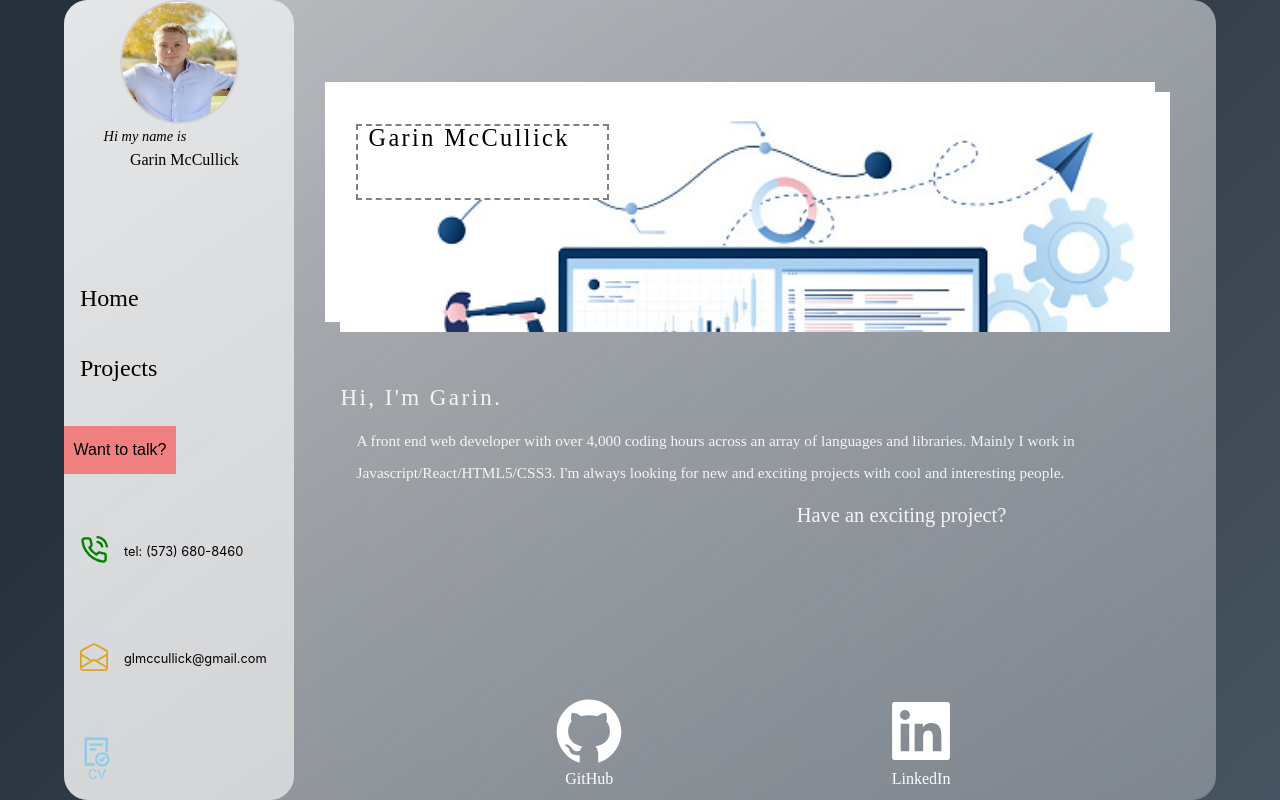
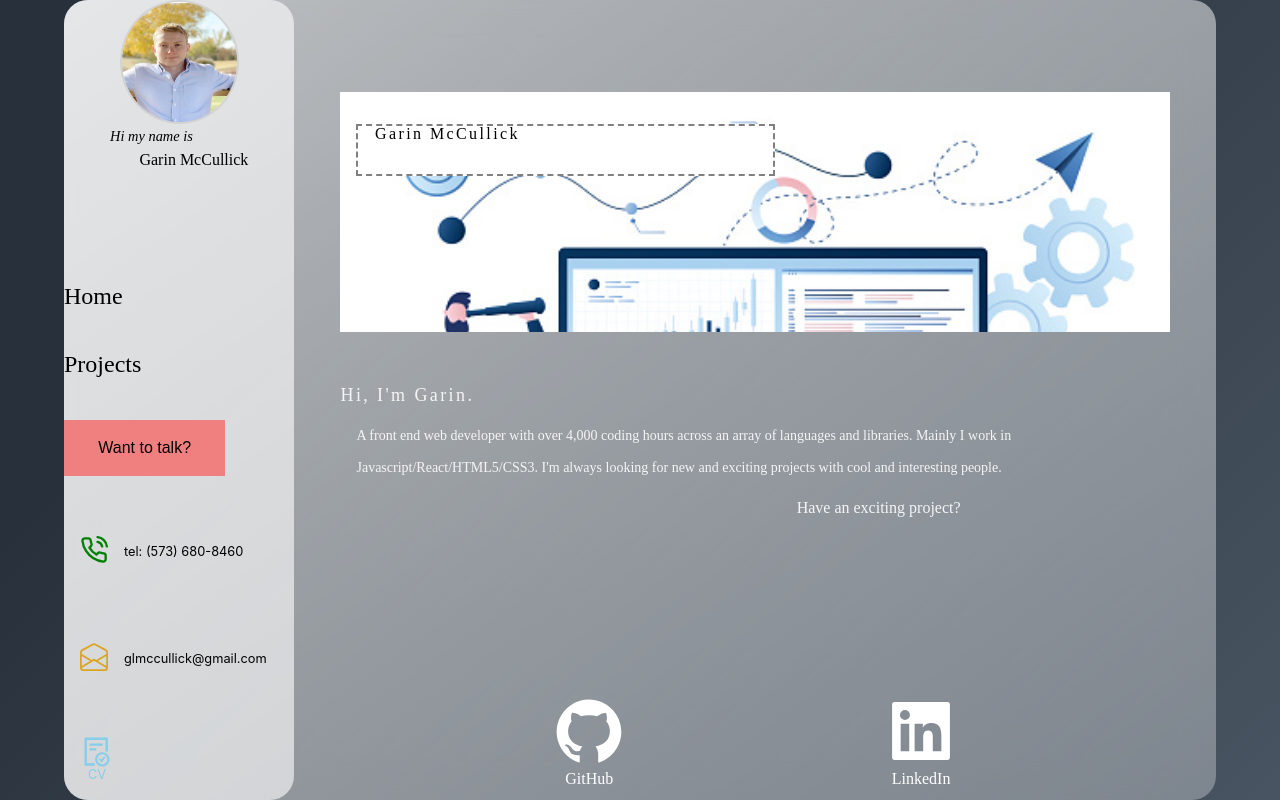
Before and after one commit to GarinMcCullick/personalWebsite, a React (Create React App) app in the folder website/: page / in a window 1280 px wide. Built offline with nearby package versions, Linux system fonts and the light colour scheme.

Commit message:
fixed some mobile breakpoints

```diff
--- a/website/src/App.css
+++ b/website/src/App.css
@@ -115,6 +115,17 @@ blockquote, q {
   border-radius: inherit;
 }
 
+
+
+.picContainer {
+  height:30%;
+  width:100%;
+  display: flex;
+  flex-flow: column wrap;
+  border-radius: 25px;
+  line-height: 1.5rem;
+}
+
 .picture {
   width:50%;
   height:50%;
@@ -122,29 +133,21 @@ blockquote, q {
   background-size:cover;
   border-radius: 50%;
   border: 2px solid lightgrey;
-}
-
-.picContainer {
-  height:30%;
-  width:100%;
-  display: flex;
-  flex-flow: column wrap;
-  align-content: center;
-  border-radius: 25px;
-  line-height: 1.5rem;
+  align-self: center;
 }
 
 .picContainer p {
   text-align: left;
-  margin-left: -1rem;
   font-size: 0.9rem;
   font-family: serif;
   font-style: oblique;
-
+  align-self: flex-start;
+  margin-left:20%;
 }
 
 .picContainer h3 {
-  text-align: right;
+  align-self: flex-end;
+  margin-right:20%;
 }
 
 .bottom-wrapper{
@@ -164,7 +167,6 @@ blockquote, q {
 
 .link {
   font-size: 1.5rem;
-  padding-left:1rem;
   cursor:pointer;
 }
 
@@ -175,8 +177,8 @@ blockquote, q {
 
 
 .call-to-actionBtn {
-  width: 7rem;
-  height: 3rem;
+  width: 70%;
+  height: 20%;
   background-color: lightcoral;
   border: 1px solid lightcoral;
   cursor:pointer;
--- a/website/src/Components/Projects.js
+++ b/website/src/Components/Projects.js
@@ -17,8 +17,10 @@ class Projects extends Component {
                                     Water My Plants is an app that my team created to provide one concise place for people to store information about their plants. This app makes use of HTML, CSS, JS, React, and Axios to make api calls to a backend framework where users data is stored.
                                 </p>
 
+                                <div>
                                 <a href='https://secret-recipes-gold.vercel.app/' ><FaGlobe size={44} /></a>
                                 <a href='https://github.com/BuildWeekWTP/WaterMyPlants-frontend' ><FaGithub size={44} /></a>
+                                </div>
                             </span>
                     </div>
 
@@ -29,8 +31,10 @@ class Projects extends Component {
                                     Recipeazy is a front-end web app that myself and a few team members worked on in which the app gathers and shares family recipes. The app utilizes HTML, CSS, JS, React, Redux, and axios to communicate with our concurrent team’s Node API.
                                 </p>
 
+                                <div>
                                 <a href='https://secret-recipes-gold.vercel.app/' ><FaGlobe size={44} /></a>
                                 <a href='https://github.com/secretFamiltRecipiesCookbook/frontEnd' ><FaGithub size={44} /></a>
+                                </div>
                             </span>
                     </div>
 
@@ -41,8 +45,10 @@ class Projects extends Component {
                                     Pintereach is a old project that I am currently reworking. Utilizing HTML5, CSS3, and React. Pintereach is an app that allows users to create, store, and share articles from their favorite websites, news articles, or any other online source directly to one place.
                                 </p>
 
+                                <div>
                                 <a href='https://secret-recipes-gold.vercel.app/' ><FaGlobe size={44} /></a>
                                 <a href='https://github.com/pintereachBW/front-end' ><FaGithub size={44} /></a>
+                                </div>
                             </span>
                     </div>
                 </div>
--- a/website/src/Home.css
+++ b/website/src/Home.css
@@ -19,7 +19,7 @@
     flex-flow:row wrap;
     justify-content: space-between;
     background-size: cover;
-    box-shadow: -15px -10px white;
+
     overflow:hidden;
     position:relative;
 }
@@ -27,7 +27,7 @@
 .background{
     position:absolute;
     width:100%;
-  z-index: -1;
+    z-index: -1;
 }
 
 .home-name{
@@ -37,12 +37,11 @@
     margin-left:1rem;
     margin-top:2rem;
     background-color: white;
-
 }
 
 .home-name h1{
     padding-left:4%;
-    font-size:1.9vw;
+    font-size:32px;
 }
 
 .home-description{
@@ -54,20 +53,20 @@
 
 .home-description h2{
     color:whitesmoke;
-    font-size: 1.8vw;
+    font-size: 22px;
     margin-bottom:1rem;
 }
 
 .home-description p{
     color:whitesmoke;
-    font-size: 1.2vw;
+    font-size: 20px;
     line-height: 4vh;
     margin-left:1rem;
 }
 
 .home-description h3{
     color:whitesmoke;
-    font-size: 1.6vw;
+    font-size: 28px;
     margin-left:55%;
     margin-top:1rem;
 }
@@ -96,3 +95,28 @@
     transition: all 0.2s ease-in-out;
     color:white;
 }
+
+@media (max-width: 1400px){
+
+    .home-name{
+        width:50%;
+        height:20%;
+    }
+
+    .home-name h1{
+        font-size: 16px;
+    }
+
+    .home-description h2{
+        font-size: 18px;
+    }
+
+    .home-description p{
+        font-size: 14px;
+    }
+
+    .home-description h3{
+        font-size: 16px;
+    }
+
+}
--- a/website/src/Projects.css
+++ b/website/src/Projects.css
@@ -68,14 +68,15 @@ h1{
     flex-flow:row wrap;
     justify-content: center;
     max-height:60%;
-    height:59%;
+    height:60%;
     width:90%;
     margin-left:auto;
     margin-right:auto;
+    padding-top:0.5rem;
 }
 
 .card-text-container a{
-    align-self: flex-end;
+    align-self: center;
     margin-left:1rem;
     margin-right:1rem;
 }
@@ -120,6 +121,20 @@ h2{
 
 }
 
+@media (min-width: 500px) and (max-width: 1000px) {
+
+    .card{
+        margin-bottom:1rem;
+    }
+
+    .card-text-container{
+        font-size: 28px;
+        line-height: 2rem;
+        padding-top:0.5rem;
+    }
+
+}
+
 @media (min-width: 100px) and (max-width: 1000px) {
     .projects-wrapper {
         width:100%;
@@ -139,17 +154,20 @@ h2{
         height:65%;
         display:flex;
         flex-flow:column nowrap;
-        justify-content:space-evenly;
+        border: 2px solid grey;
         align-items:center;
+        overflow:scroll;
+        margin-left:1%;
+        margin-right:1%;
     }
 
     .card {
         background-color: white;
-        width:60%;
-        margin:5%;
-        height:75%;
+        width:90%;
+        height:100%;
         transition: all .5s ease-in-out;
         box-shadow: 0 8px 11px 0 rgba(0, 0, 0, 0.2), 0 10px 25px 0 rgba(0, 0, 0, 0.19);
+        margin-top:1rem;
     }
 
     .card:hover {
@@ -186,6 +204,22 @@ h2{
         background-size: cover;
     }
 
+    .card-text-container{
+        display:flex;
+        flex-flow:row wrap;
+        justify-content: center;
+        padding-top:0.5rem;
+    }
+
+    .card-text-container div{
+        margin-top:1rem;
+    }
+
+    .card-text-container div a{
+        margin-left:1rem;
+        margin-right:1rem;
+    }
+
     .skill-bar {
         display:flex;
         flex-flow: row wrap;
@@ -195,7 +229,7 @@ h2{
         height:19%;
         margin-top:3%;
         overflow: scroll;
-        border:1px dashed white;
+        border:2px solid grey;
         margin:1%;
     }
 
```
Also changed, not shown: 1 other file (tests, documents, lock files or other folders).
